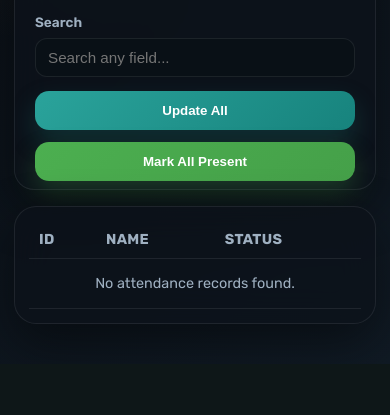
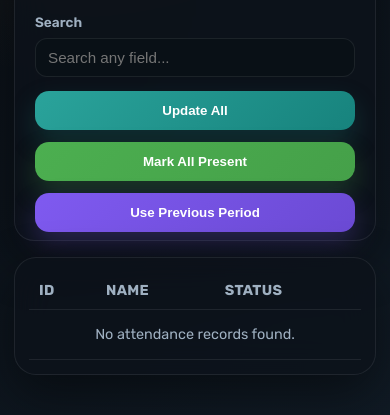
Before and after one commit to RAGHUL-19ZOROO/ATTENDANCE_APP, a Flask app: template templates/dashboard.html in a window 390 px wide. Shown: the part 641-1056 px from the top of the page. Before the commit the page ends 965 px from the top, so only its background shows below. Run offline with Flask 3, Linux system fonts and the light colour scheme; the template is opened without the code that fills it, so the values that code supplies are empty; parts of the project's set-up code (start-up, migrations or seed data) failed here and were passed over.

Commit message:
features added

```diff
--- a/app.py
+++ b/app.py
@@ -483,6 +483,63 @@ def mark_all_present():
     return jsonify({"ok": True, "message": "All students marked as present."})
 
 
+@app.route("/attendance/copy-previous-period", methods=["POST"])
+@class_rep_required
+def copy_previous_period_attendance():
+    payload = request.get_json(silent=True) or {}
+    date_text = payload.get("date")
+    period = _parse_period(payload.get("period", 1))
+
+    if not date_text or period is None:
+        return jsonify({"ok": False, "message": "Date and period are required."}), 400
+
+    if period <= 1:
+        return jsonify({"ok": False, "message": "Previous period is not available for Period 1."}), 400
+
+    try:
+        attendance_date = datetime.strptime(date_text, "%Y-%m-%d")
+    except ValueError:
+        return jsonify({"ok": False, "message": "Invalid date."}), 400
+
+    if not _is_update_allowed(date_text):
+        return jsonify({"ok": False, "message": "Updates allowed only for current date and past dates."}), 403
+
+    previous_period = period - 1
+    current_match = _attendance_match(attendance_date, period)
+    copied_count = 0
+
+    for doc in attendances_collection.find({}, {"_id": 0, "Id": 1, "attendance": 1}):
+        student_id = doc.get("Id")
+        if student_id is None:
+            continue
+
+        previous_status = "absent"
+        for entry in doc.get("attendance", []):
+            entry_period = _parse_period(entry.get("period", 1))
+            if entry.get("date") == attendance_date and entry_period == previous_period:
+                previous_status = entry.get("status", "absent")
+                break
+
+        result = attendances_collection.update_one(
+            {"Id": student_id, "attendance": {"$elemMatch": current_match}},
+            {"$set": {"attendance.$.status": previous_status, "attendance.$.period": period}},
+        )
+
+        if result.matched_count == 0:
+            attendances_collection.update_one(
+                {"Id": student_id},
+                {"$push": {"attendance": {"date": attendance_date, "period": period, "status": previous_status}}},
+            )
+
+        copied_count += 1
+
+    return jsonify({
+        "ok": True,
+        "message": f"Copied Period {previous_period} attendance to Period {period}.",
+        "updated": copied_count,
+    })
+
+
 @app.route("/attendance/percentage-range", methods=["POST"])
 @class_rep_required
 def attendance_percentage_range():
--- a/templates/dashboard.html
+++ b/templates/dashboard.html
@@ -252,6 +252,21 @@
 			transform: translateY(-2px);
 			box-shadow: 0 14px 30px rgba(76, 175, 80, 0.35);
 		}
+		#copyPrevBtn {
+			padding: 12px 18px;
+			border: none;
+			border-radius: 14px;
+			background: linear-gradient(135deg, #7f5af0 0%, #6b4ad4 100%);
+			color: #ffffff;
+			font-weight: 600;
+			cursor: pointer;
+			transition: transform 0.2s ease, box-shadow 0.2s ease;
+			box-shadow: 0 12px 26px rgba(127, 90, 240, 0.25);
+		}
+		#copyPrevBtn:hover {
+			transform: translateY(-2px);
+			box-shadow: 0 14px 30px rgba(127, 90, 240, 0.35);
+		}
 		@media (max-width: 768px) {
 			.hero {
 				flex-direction: column;
@@ -279,7 +294,8 @@
 				align-items: stretch;
 			}
 			#updateAllBtn,
-			#markAllPresentBtn {
+			#markAllPresentBtn,
+			#copyPrevBtn {
 				width: 100%;
 			}
 			.shell {
@@ -352,6 +368,7 @@
 				<div class="control-actions">
 					<button id="updateAllBtn" type="button">Update All</button>
 					<button id="markAllPresentBtn" type="button">Mark All Present</button>
+					<button id="copyPrevBtn" type="button">Use Previous Period</button>
 				</div>
 			</div>
 		</section>
@@ -397,6 +414,7 @@
 		const searchFilter = document.getElementById("searchFilter");
 		const updateAllBtn = document.getElementById("updateAllBtn");
 		const markAllPresentBtn = document.getElementById("markAllPresentBtn");
+		const copyPrevBtn = document.getElementById("copyPrevBtn");
 		const table = document.getElementById("attendanceTable");
 		const tableBody = table.querySelector("tbody");
 		let rows = Array.from(tableBody.querySelectorAll("tr"));
@@ -595,12 +613,52 @@
 			}
 		}
 
+		async function copyPreviousPeriod() {
+			const selectedDate = dateFilter.value.trim();
+			const selectedPeriod = Number(periodFilter.value.trim() || "0");
+
+			if (!selectedDate) {
+				alert("Please select a date first.");
+				return;
+			}
+
+			if (selectedPeriod <= 1) {
+				alert("Previous period is not available for Period 1.");
+				return;
+			}
+
+			if (!confirm(`Copy Period ${selectedPeriod - 1} attendance to Period ${selectedPeriod} for ${selectedDate}?`)) {
+				return;
+			}
+
+			const response = await fetch("/attendance/copy-previous-period", {
+				method: "POST",
+				headers: {
+					"Content-Type": "application/json",
+				},
+				body: JSON.stringify({
+					date: selectedDate,
+					period: selectedPeriod,
+				}),
+			});
+
+			const result = await response.json().catch(() => ({}));
+			if (!response.ok || !result.ok) {
+				alert(result.message || "Failed to copy from previous period.");
+				return;
+			}
+
+			alert(result.message || "Previous period copied successfully.");
+			await refreshAttendanceForSelection();
+		}
+
 		statusFilter.addEventListener("change", applyFilters);
 		dateFilter.addEventListener("input", applyFilters);
 		periodFilter.addEventListener("change", applyFilters);
 		searchFilter.addEventListener("input", applyFilters);
 		updateAllBtn.addEventListener("click", updateAllStatuses);
 		markAllPresentBtn.addEventListener("click", markAllPresent);
+		copyPrevBtn.addEventListener("click", copyPreviousPeriod);
 		applyFilters();
 
 		rows.forEach((row) => bindRowEvents(row));
```
Also changed, not shown: templates/classrep_percentage.html (+26 -19 lines).
